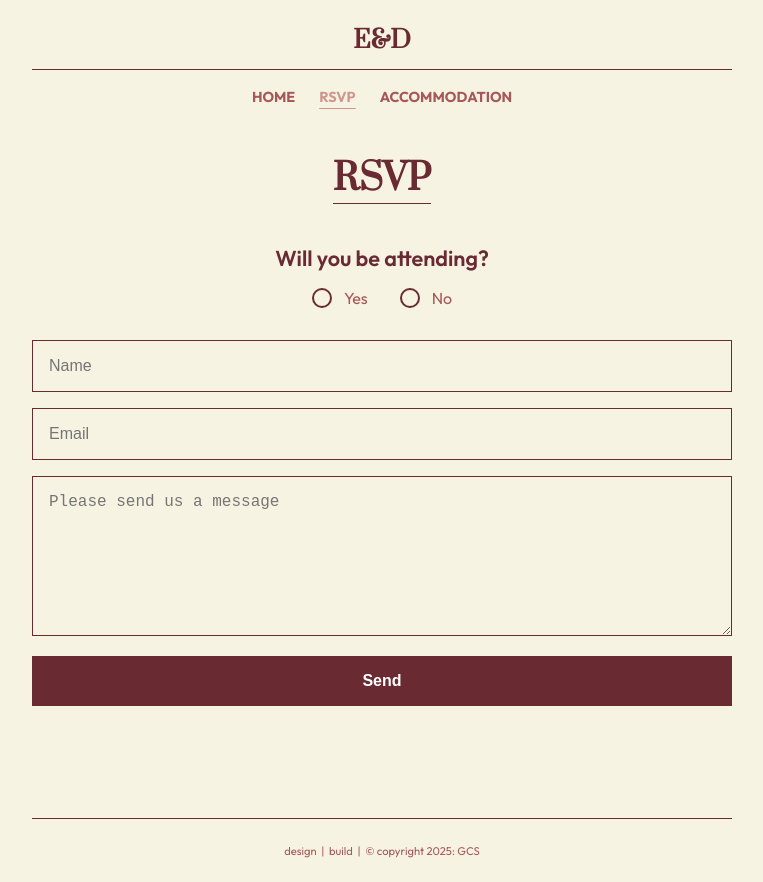
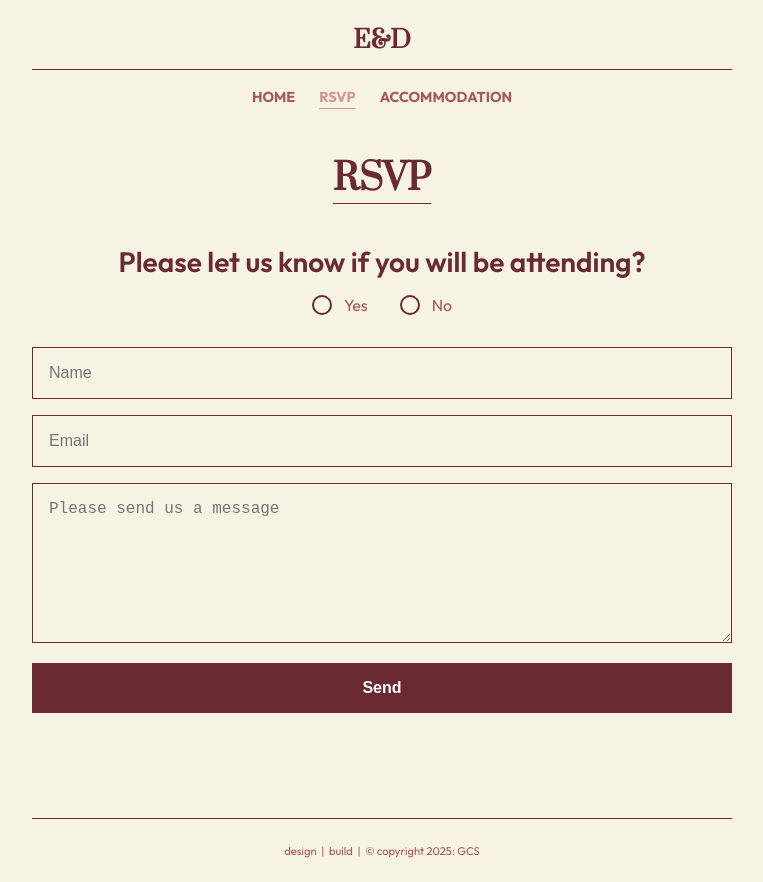
Before and after one commit to GarySimons/ellia-dylan-wedding, a React (Create React App) app: page /contact in a window 1280 px wide. Shown: the whole page, without its empty margins (258-1021 px from the left). Built offline with nearby package versions, Linux system fonts and the light colour scheme; a web font is replaced by a local one.

Commit message:
SaveForm added to contact page

```diff
--- a/src/routes/Contact.js
+++ b/src/routes/Contact.js
@@ -3,6 +3,7 @@ import Navbar from "../components/Navbar";
 import Footer from "../components/Footer";
 import EmailForm from "../components/EmailForm";
 import NavbarSaveDate from "../components/NavbarSaveDate";
+import SaveForm from "../components/SaveForm";
 
 const Contact = () => {
   return (
@@ -10,7 +11,7 @@ const Contact = () => {
       <NavbarSaveDate />
       <div className="main-container">
         <h1 className="page-heading">RSVP</h1>
-        <EmailForm />
+        <SaveForm />
       </div>
       <Footer />
     </div>
```
